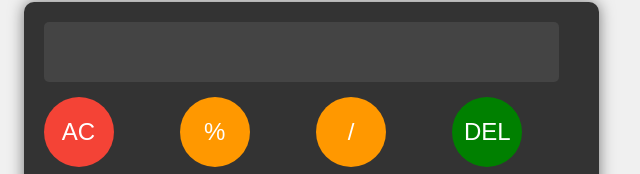
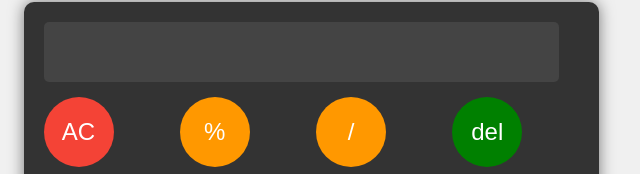
Before and after one commit to Saheb-Patra/test, a plain HTML site: page index.html in a window 1280 px wide. Shown: the part 154-328 px from the top of the page, 329-969 px from the left. Drawn offline with Linux system fonts and the light colour scheme.

Commit message:
Update index.html

```diff
--- a/index.html
+++ b/index.html
@@ -19,7 +19,7 @@
 
 
       <button class="operator" onclick="appendToDisplay('/')">/</button>
-      <button class="delete" onclick="deleted()">DEL</button>
+      <button class="delete" onclick="deleted()">del</button>
 
       <button onclick="appendToDisplay('7')">7</button>
       <button onclick="appendToDisplay('8')">8</button>
@@ -52,4 +52,5 @@
   <script src="app.js"></script>
 </body>
 
+
 </html>
```
